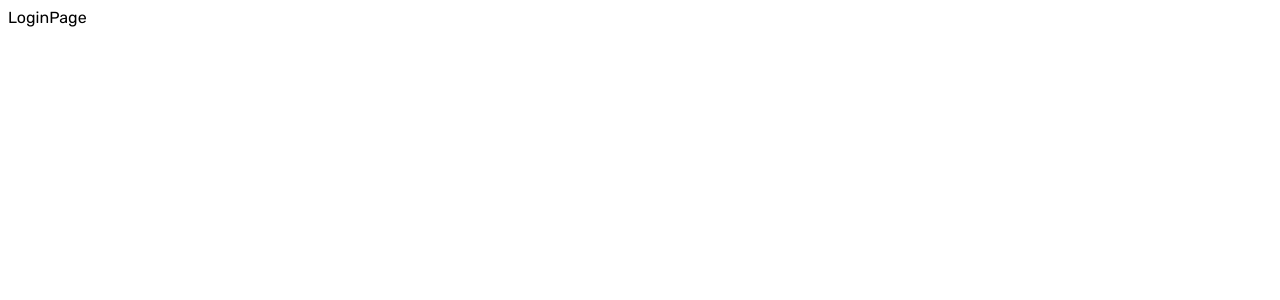
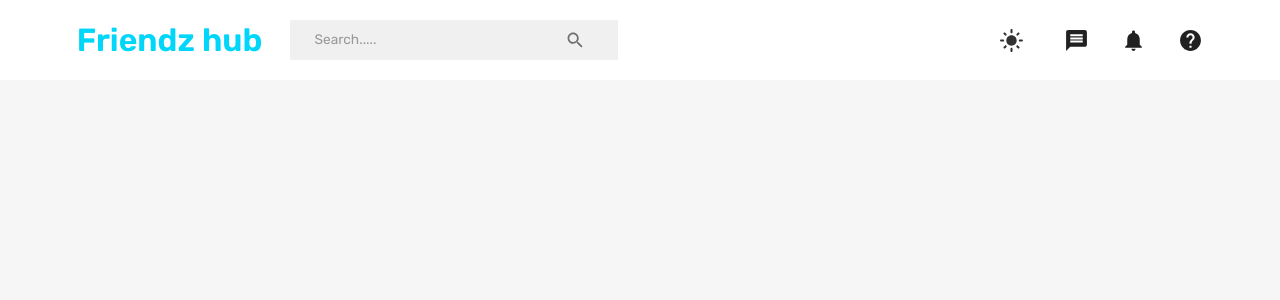
Before and after one commit to priyo105/social_media_mern, a React (Create React App) app in the folder frontend_react/: page / in a window 1280 px wide. Shown: the top 300 px of the page. Built offline with nearby package versions, Linux system fonts and the light colour scheme.

Commit message:
theme setup, navbar coded

```diff
--- a/frontend_react/src/App.js
+++ b/frontend_react/src/App.js
@@ -2,21 +2,31 @@ import { BrowserRouter,Navigate,Routes, Route } from "react-router-dom";
 import HomePage from "./views/HomePage";
 import LoginPage from "./views/LoginPage";
 import ProfilePage from "./views/profilePage";
+import { useMemo } from "react";
+import { useSelector } from "react-redux";
+import { CssBaseline, ThemeProvider } from "@mui/material";
+import { createTheme } from "@mui/material/styles";
+
+import { themeSettings } from "./theme";
+import NavBar from "./views/navBar";
 
 function App() {
 
+  const mode= useSelector((state)=>state.mode);
+  const theme= useMemo(()=>createTheme(themeSettings(mode)), [mode])
 
   return (
     <div className="App">
        <BrowserRouter>
-
+       <ThemeProvider theme={theme}>
+        <CssBaseline />
          <Routes>
-            <Route path="/" element={<LoginPage />} />
+            <Route path="/" element={<NavBar />} />
             <Route path="/home" element={<HomePage />} />
             <Route path="/profile/:userId" element={ <ProfilePage />} />
 
          </Routes>
-
+      </ThemeProvider>
 
        </BrowserRouter>
     </div>
--- /dev/null
+++ b/frontend_react/src/components/FlexBetween.jsx
@@ -0,0 +1,12 @@
+import { Box } from "@mui/material";
+import { styled } from "@mui/system";
+
+
+const FlexBetween =styled(Box)({
+    display:"flex",
+    justifyContent:"space-between",
+    alignItems:"center"
+})
+
+
+export default FlexBetween;
--- a/frontend_react/src/index.js
+++ b/frontend_react/src/index.js
@@ -2,11 +2,50 @@ import React from 'react';
 import ReactDOM from 'react-dom/client';
 import './index.css';
 import App from './App';
+//importing redux
+import authReducer from "./state"
+import { configureStore } from '@reduxjs/toolkit';
+import { Provider } from 'react-redux';
+//for redux persist
+import {
+  persistStore,
+  persistReducer,
+  FLUSH,
+  REHYDRATE,
+  PAUSE,
+  PERSIST,
+  PURGE,
+  REGISTER
+} from "redux-persist"
+import storage from 'redux-persist/lib/storage';
+import { PersistGate } from 'redux-persist/integration/react';
+
+// REDUX INITIALIZATIONS
+const persistConfig={key:"root",storage, version:1}
+const persistedReducer=persistReducer(persistConfig,authReducer);
+
+const store= configureStore({
+  reducer:persistedReducer,
+  middleware: (getDefaultMiddleware)=>
+    getDefaultMiddleware({
+      serializableCheck:{
+        ignoredActions:[FLUSH,REHYDRATE, PAUSE,PERSIST, PURGE,REGISTER]
+      }
+    })
+
+})
+
+
 
 const root = ReactDOM.createRoot(document.getElementById('root'));
 root.render(
   <React.StrictMode>
-    <App />
+    <Provider store={store}>
+      <PersistGate loading={null} persistor={persistStore(store)}>
+         <App />
+     </PersistGate>
+    </Provider>
+
   </React.StrictMode>
 );
 
--- /dev/null
+++ b/frontend_react/src/theme.js
@@ -0,0 +1,106 @@
+// color design tokens export
+export const colorTokens = {
+    grey: {
+      0: "#FFFFFF",
+      10: "#F6F6F6",
+      50: "#F0F0F0",
+      100: "#E0E0E0",
+      200: "#C2C2C2",
+      300: "#A3A3A3",
+      400: "#858585",
+      500: "#666666",
+      600: "#4D4D4D",
+      700: "#333333",
+      800: "#1A1A1A",
+      900: "#0A0A0A",
+      1000: "#000000",
+    },
+    primary: {
+      50: "#E6FBFF",
+      100: "#CCF7FE",
+      200: "#99EEFD",
+      300: "#66E6FC",
+      400: "#33DDFB",
+      500: "#00D5FA",
+      600: "#00A0BC",
+      700: "#006B7D",
+      800: "#00353F",
+      900: "#001519",
+    },
+  };
+
+  // mui theme settings
+  export const themeSettings = (mode) => {
+    return {
+      palette: {
+        mode: mode,
+        ...(mode === "dark"
+          ? {
+              // palette values for dark mode
+              primary: {
+                dark: colorTokens.primary[200],
+                main: colorTokens.primary[500],
+                light: colorTokens.primary[800],
+              },
+              neutral: {
+                dark: colorTokens.grey[100],
+                main: colorTokens.grey[200],
+                mediumMain: colorTokens.grey[300],
+                medium: colorTokens.grey[400],
+                light: colorTokens.grey[700],
+              },
+              background: {
+                default: colorTokens.grey[900],
+                alt: colorTokens.grey[800],
+              },
+            }
+          : {
+              // palette values for light mode
+              primary: {
+                dark: colorTokens.primary[700],
+                main: colorTokens.primary[500],
+                light: colorTokens.primary[50],
+              },
+              neutral: {
+                dark: colorTokens.grey[700],
+                main: colorTokens.grey[500],
+                mediumMain: colorTokens.grey[400],
+                medium: colorTokens.grey[300],
+                light: colorTokens.grey[50],
+              },
+              background: {
+                default: colorTokens.grey[10],
+                alt: colorTokens.grey[0],
+              },
+            }),
+      },
+      typography: {
+        fontFamily: ["Rubik", "sans-serif"].join(","),
+        fontSize: 12,
+        h1: {
+          fontFamily: ["Rubik", "sans-serif"].join(","),
+          fontSize: 40,
+        },
+        h2: {
+          fontFamily: ["Rubik", "sans-serif"].join(","),
+          fontSize: 32,
+        },
+        h3: {
+          fontFamily: ["Rubik", "sans-serif"].join(","),
+          fontSize: 24,
+        },
+        h4: {
+          fontFamily: ["Rubik", "sans-serif"].join(","),
+          fontSize: 20,
+        },
+        h5: {
+          fontFamily: ["Rubik", "sans-serif"].join(","),
+          fontSize: 16,
+        },
+        h6: {
+          fontFamily: ["Rubik", "sans-serif"].join(","),
+          fontSize: 14,
+        },
+      },
+    };
+  };
--- a/frontend_react/src/views/navBar/index.jsx
+++ b/frontend_react/src/views/navBar/index.jsx
@@ -1,5 +1,114 @@
+
+import { useState } from "react";
+import {
+    Box,
+    IconButton,
+    InputBase,
+    Typography,
+    Select,
+    MenuItem,
+    FormControl,
+    useTheme,
+    useMediaQuery
+} from "@mui/material"
+
+import {
+    Search,
+    Message,
+    DarkMode,
+    LightMode,
+    Notifications,
+    Help,
+    Menu,
+    Close
+} from "@mui/icons-material"
+import { useDispatch, useSelector } from "react-redux";
+import { setMode,setLogout } from "../../state";
+import { useNavigate } from "react-router-dom";
+import FlexBetween from "../../components/FlexBetween";
+
+
 const NavBar= ()=>{
-    return <div>NavBar</div>
+
+    const [isMobileMenuToggled, setIsMobileMenuToggled]=useState(false);
+    const dispatch=useDispatch();
+    const navigate=useNavigate();
+    const user=useSelector((state)=>state.user)
+    const isNonMobileScreens=useMediaQuery("(min-width:1000px)")
+
+    const theme=useTheme()
+    const neutralLight= theme.palette.neutral.light;
+    const dark=theme.palette.neutral.dark;
+    const background= theme.palette.background.default;
+    const primaryLight=theme.palette.primary.light;
+    const alt= theme.palette.background.alt;
+
+    // const fullName= `${user.firstName} ${user.lastName}`
+
+
+    return <FlexBetween padding="1rem 6%" backgroundColor={alt}>
+
+            <FlexBetween gap="1.75rem">
+              <Typography
+                    fontWeight="bold"
+            //    clamp adjusts with screen size
+                    fontSize="clamp(1rem, 2rem, 2.25rem)"
+                    color="primary"
+                    onClick={()=>navigate("/home")}
+                    sx={{
+                        "&:hover":{
+                            color:primaryLight,
+                            cursor:"pointer",
+                        }
+                    }}
+                    >
+                Friendz hub
+              </Typography>
+
+              {/* if the website is not rendered in mobile, we will show the search bar */}
+               {isNonMobileScreens && (
+
+                 <FlexBetween
+                    backgroundColor={neutralLight}
+                    borderRadius="9P"
+                    gap="3rem"
+                    padding="0.1rem 1.5rem">
+                     <InputBase placeholder="Search....."></InputBase>
+                     <IconButton>
+                       <Search> </Search>
+                     </IconButton>
+                 </FlexBetween>
+
+               )}
+
+            </FlexBetween>
+
+            {isNonMobileScreens ? (
+            <FlexBetween gap="2rem">
+               <IconButton onClick={()=>{dispatch(setMode())}}>
+                  {theme.palette.mode==="dark"? (
+                    <DarkMode sx={{fontSize:"25px"}}></DarkMode>
+                  ) :
+                  (
+                    <LightMode sx={{fontSize:"25px",color:dark}}></LightMode>
+                  )
+
+
+                }
+
+               </IconButton>
+               <Message sx={{fontSize:"25px"}} ></Message>
+               <Notifications sx={{fontSize:25}}></Notifications>
+               <Help sx={{fontSize:"25px"}}></Help>
+            </FlexBetween>
+            ): (
+            <IconButton></IconButton>
+            )}
+
+
+
+           </FlexBetween>
+
 };
 
 export default NavBar;
```
